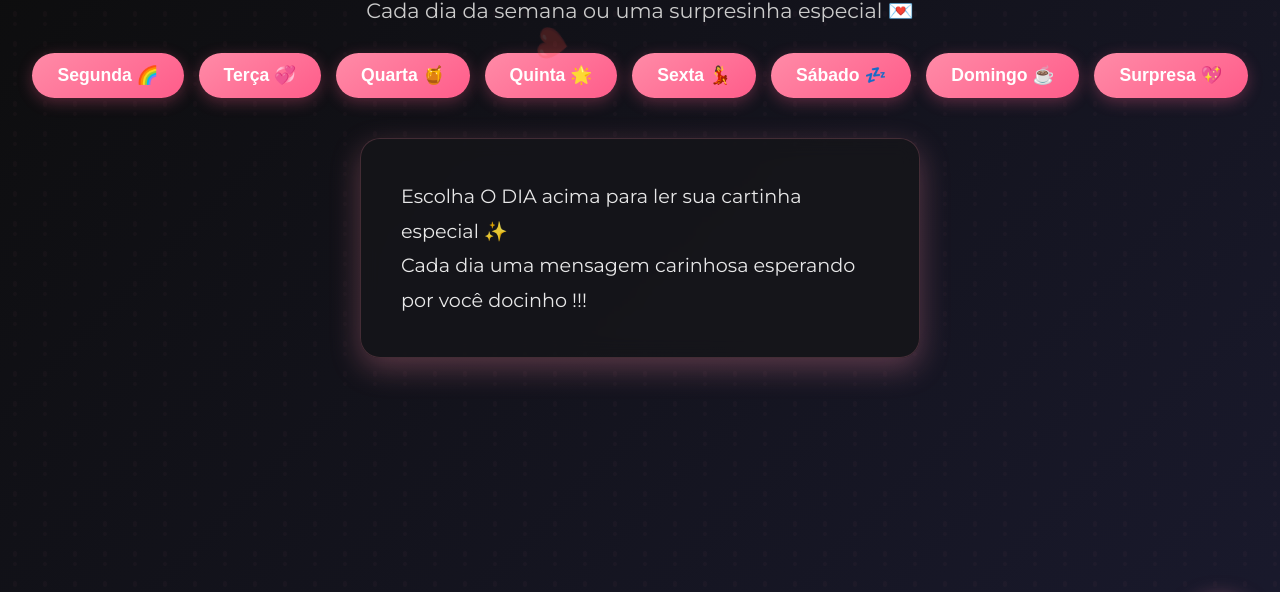
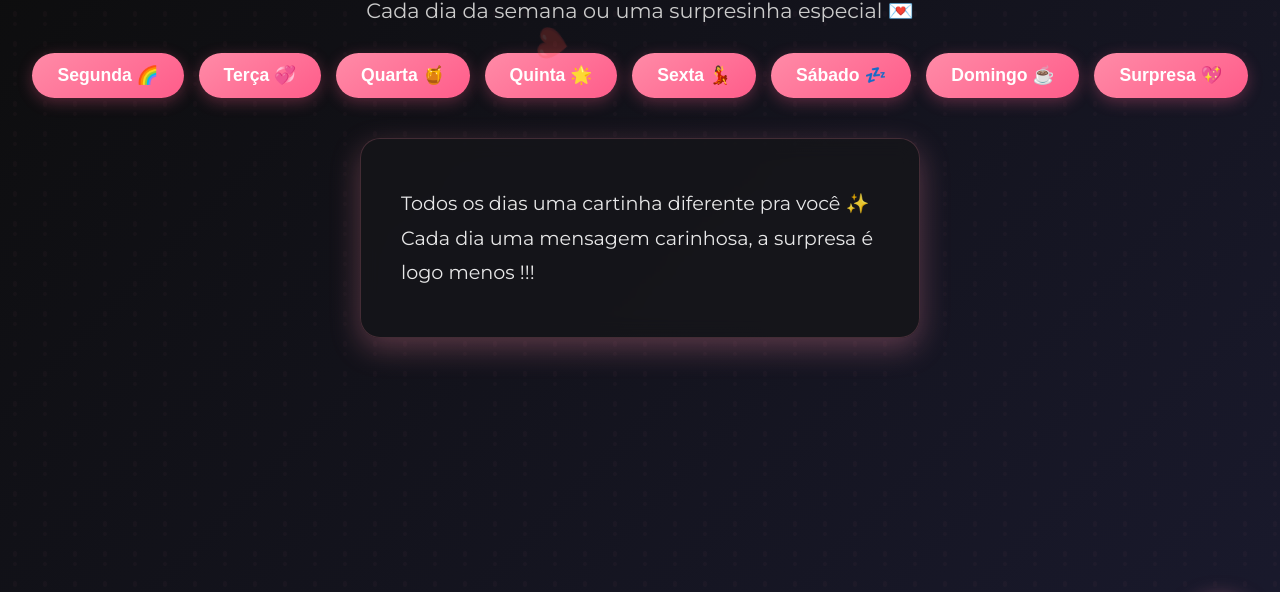
Before and after one commit to caioroodrigues/CARTINHA, a plain HTML site: page index.html in a window 1280 px wide. Shown: the part 109-701 px from the top of the page. Drawn offline with Linux system fonts and the light colour scheme.

Commit message:
commit.ed

```diff
--- a/index.html
+++ b/index.html
@@ -347,8 +347,8 @@
   <div class="envelope-wrapper">
     <div class="letter">
       <div class="letter-content" id="conteudo-carta">
-        Escolha O DIA acima para ler sua cartinha especial ✨<br>
-        Cada dia uma mensagem carinhosa esperando por você docinho !!!
+        Todos os dias uma cartinha diferente pra você ✨<br>
+        Cada dia uma mensagem carinhosa, a surpresa é logo menos !!!
       </div>
     </div>
   </div>
```
